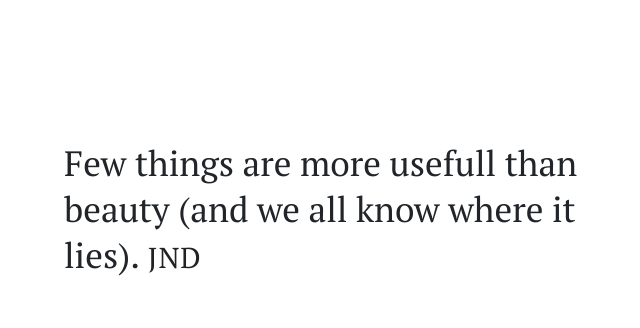
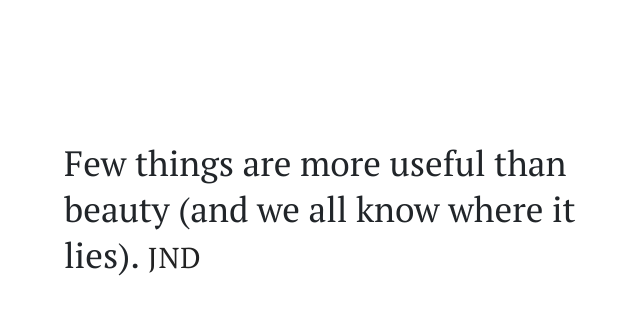
Before and after one commit to facoasecas/jnd, a plain HTML site: page index.html in a window 1280 px wide. Shown: the part 3500-3828 px from the top of the page, 588-1228 px from the left. Drawn offline with nearby package versions, Linux system fonts and the light colour scheme.

Commit message:
Update index.html

```diff
--- a/index.html
+++ b/index.html
@@ -112,7 +112,7 @@
                     <div class="col-md-6 ms-auto">
                         <h3 class="d-none">Quote</h3>
                         <figure>
-                            <blockquote class="blockquote">Few things are more usefull than beauty (and we all know where it lies).</blockquote>
+                            <blockquote class="blockquote">Few things are more useful than beauty (and we all know where it lies).</blockquote>
                             <figcaption class="blockquote-footer"><abbr>JND</abbr></figcaption>
                         </figure>
                     </div>
```
